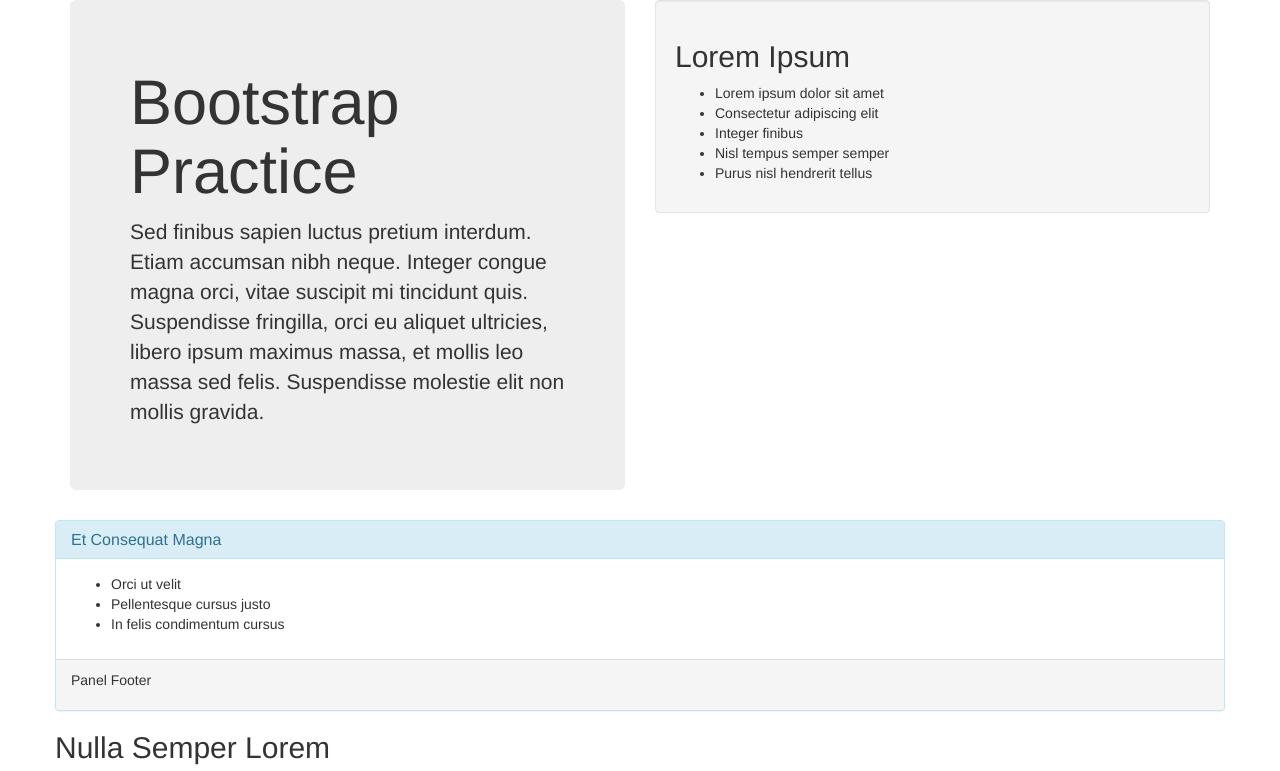
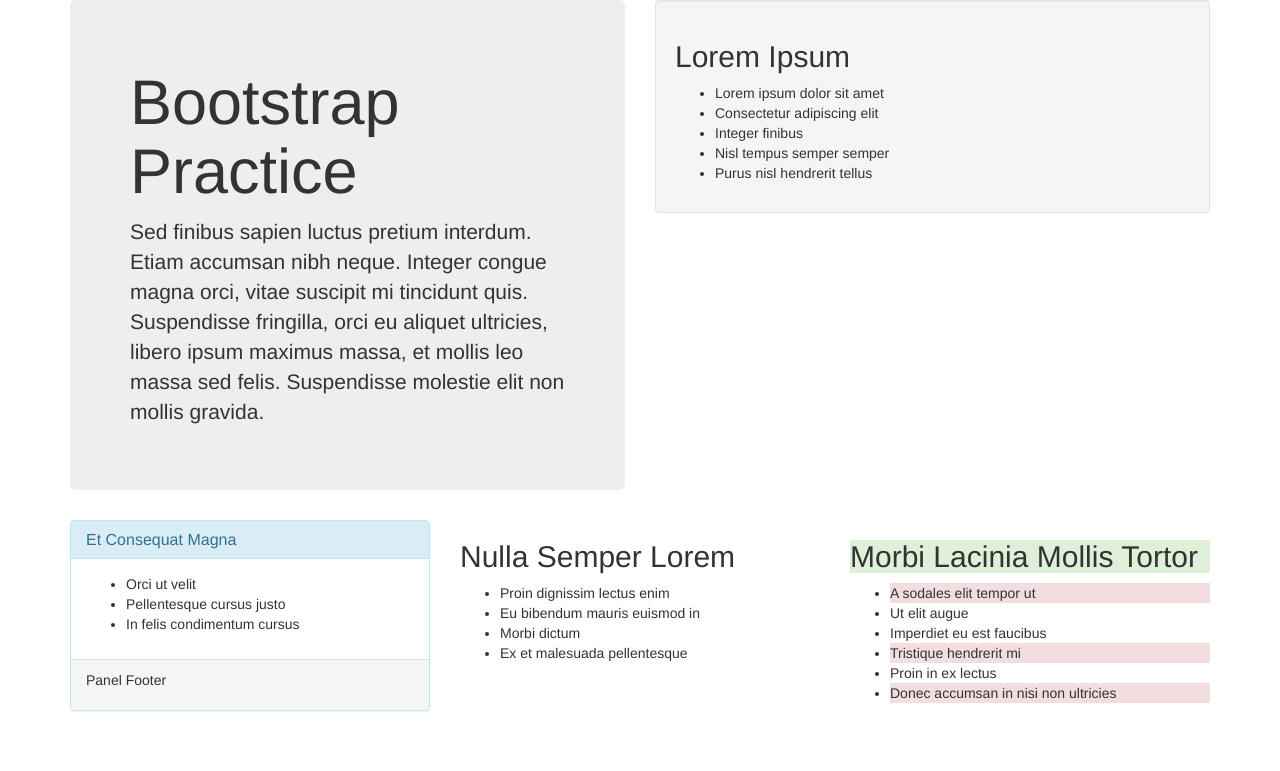
Before and after one commit to Ndambu/bootstrap-practice, a plain HTML site: page index.html in a window 1280 px wide. Shown: the top 771 px of the page. Drawn offline with nearby package versions, Linux system fonts and the light colour scheme.

Commit message:
changes made

```diff
--- a/index.html
+++ b/index.html
@@ -28,6 +28,7 @@
      </div>
   </div>
   <div class="row">
+    <div class="col-md-4">
     <div class="panel panel-info">
       <div class="panel-heading">
         <h2 class="panel-title">Et Consequat Magna</h2>
@@ -43,6 +44,8 @@
         <p>Panel Footer</p>
         </div>
       </div>
+    </div>
+    <div class="col-md-4">
     <h2>Nulla Semper Lorem</h2>
     <ul>
       <li>Proin dignissim lectus enim</li>
@@ -50,6 +53,8 @@
       <li>Morbi dictum</li>
       <li>Ex et malesuada pellentesque</li>
     </ul>
+    </div>
+    <div class="col-md-4">
       <h2 class="bg-success">Morbi Lacinia Mollis Tortor</h2>
       <ul>
         <li class="bg-danger">A sodales elit tempor ut</li>
@@ -61,5 +66,6 @@
       </ul>
     </div>
   </div>
+</div>
   </body>
 </html>
```
Lines whose indentation alone changed are shown as unchanged.
